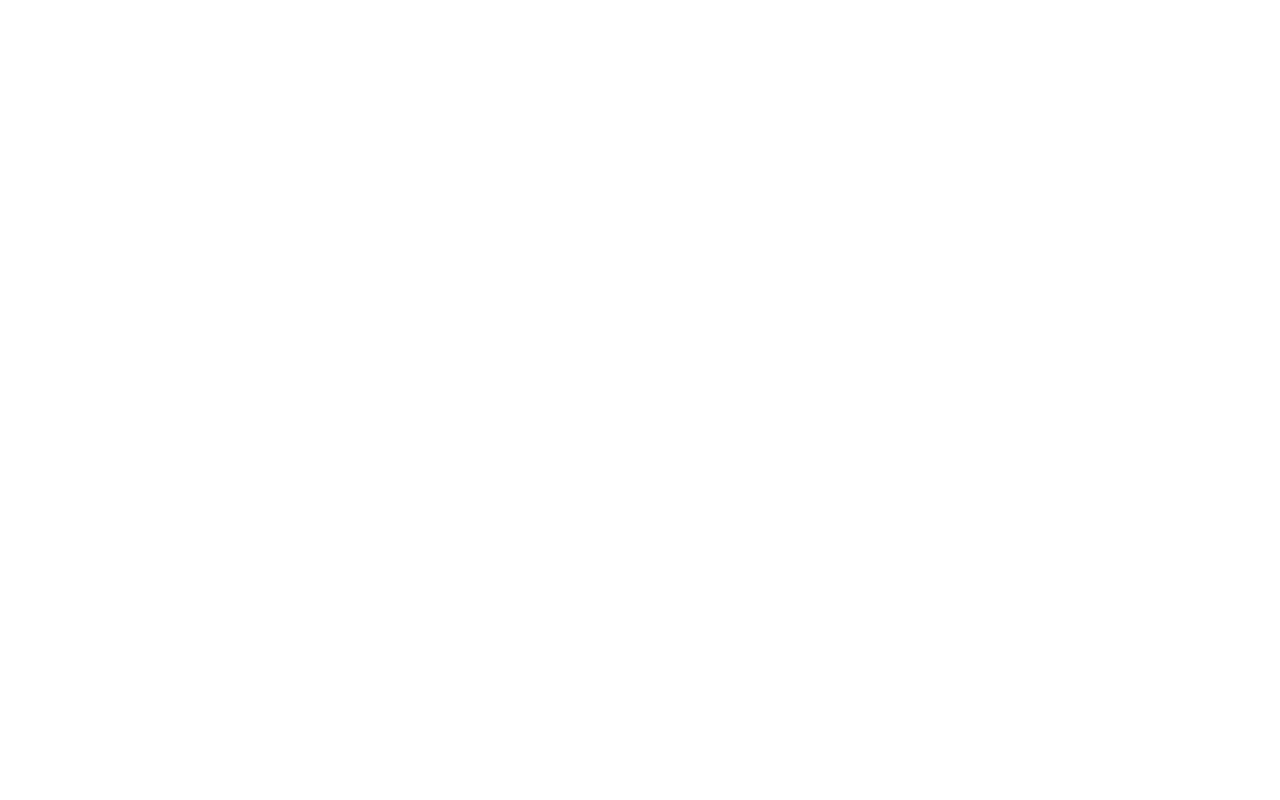
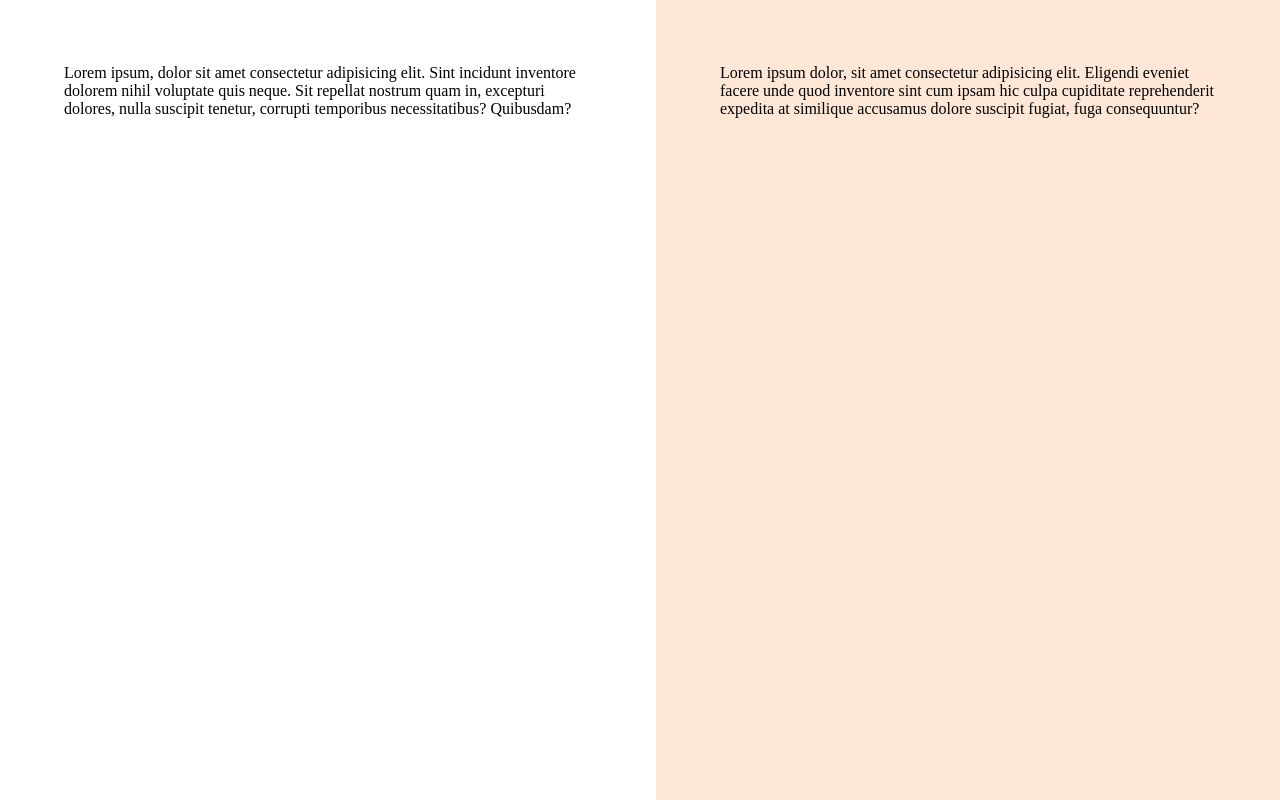
Before and after one commit to glauciobraga/Formulario-de-matricula, a plain HTML site: page index.html in a window 1280 px wide. Drawn offline with Linux system fonts and the light colour scheme; a web font is replaced by a local one.

Commit message:
layout.css commit

```diff
--- a/index.html
+++ b/index.html
@@ -13,6 +13,14 @@
 
 </head>
 <body>
+    <div id="app">
+        <main>
+            <div class="main-container">Lorem ipsum, dolor sit amet consectetur adipisicing elit. Sint incidunt inventore dolorem nihil voluptate quis neque. Sit repellat nostrum quam in, excepturi dolores, nulla suscipit tenetur, corrupti temporibus necessitatibus? Quibusdam?</div>
+        </main>
 
+        <aside>
+            <div class="aside-container">Lorem ipsum dolor, sit amet consectetur adipisicing elit. Eligendi eveniet facere unde quod inventore sint cum ipsam hic culpa cupiditate reprehenderit expedita at similique accusamus dolore suscipit fugiat, fuga consequuntur?</div>
+        </aside>
+    </div>
 </body>
 </html>
--- a/styles/global.css
+++ b/styles/global.css
@@ -1,3 +1,9 @@
+* {
+    margin: 0;
+    padding: 0;
+    box-sizing: border-box;
+}
+
 :root {
     --font-family: 'Poppins', sans-serif;
     --text: 400 1rem/1.5 var(--font-family);
@@ -14,7 +20,8 @@
     --stroke-default: #D6D3D1;
     --stroke-hightlight: #F3541C;
     --semantic-error: #DC2626;
+}
 
-
-
+body {
+    overflow: hidden;
 }
--- a/styles/index.css
+++ b/styles/index.css
@@ -1 +1,2 @@
 @import url(global.css);
+@import url(layout.css);
--- /dev/null
+++ b/styles/layout.css
@@ -0,0 +1,26 @@
+#app {
+    display: grid;
+    grid-template-columns: 51.25% 48.75%;
+
+    height: 100vh;
+    overflow: hidden;
+}
+
+main {
+    overflow: auto;
+    padding: 4rem;
+
+    & .main-container {
+        max-width: 33rem;
+        margin-left: auto;
+    }
+}
+
+aside {
+    background-color: var(--surface-secondary);
+    padding: 4rem;
+
+    & .aside-container {
+        max-width: 31rem;
+    }
+}
```
